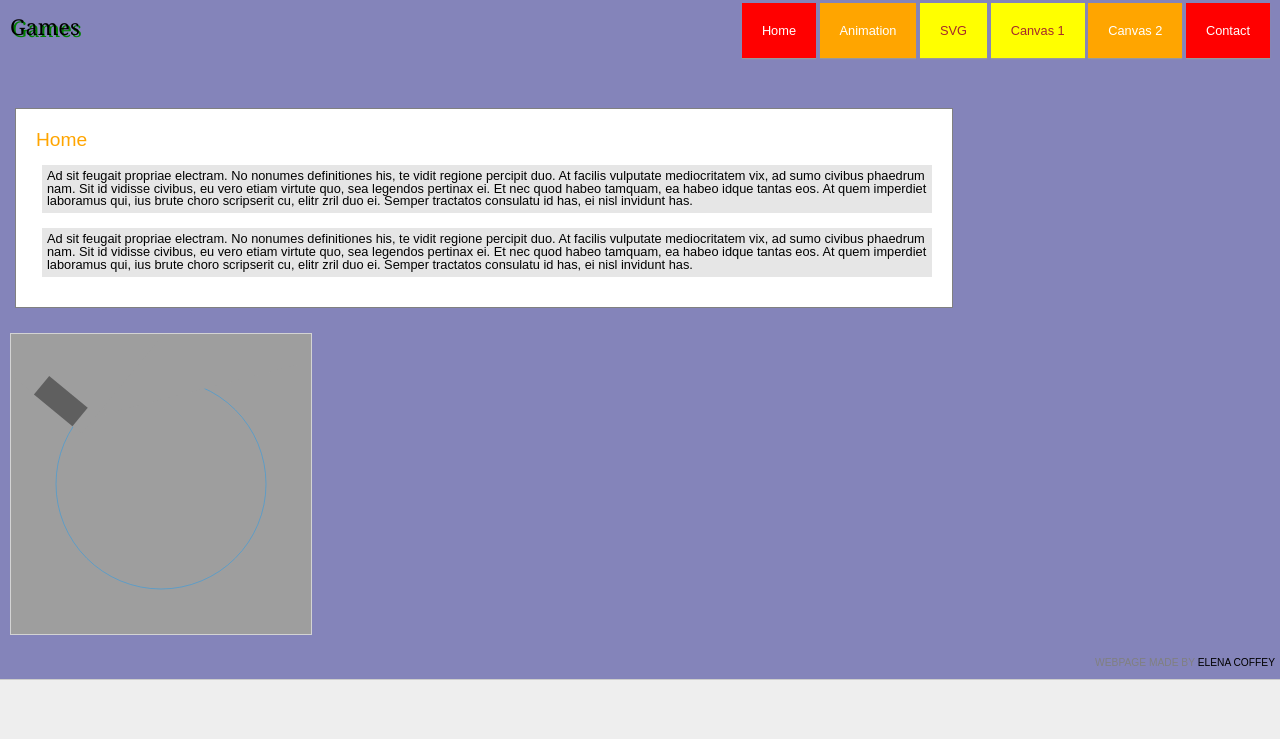
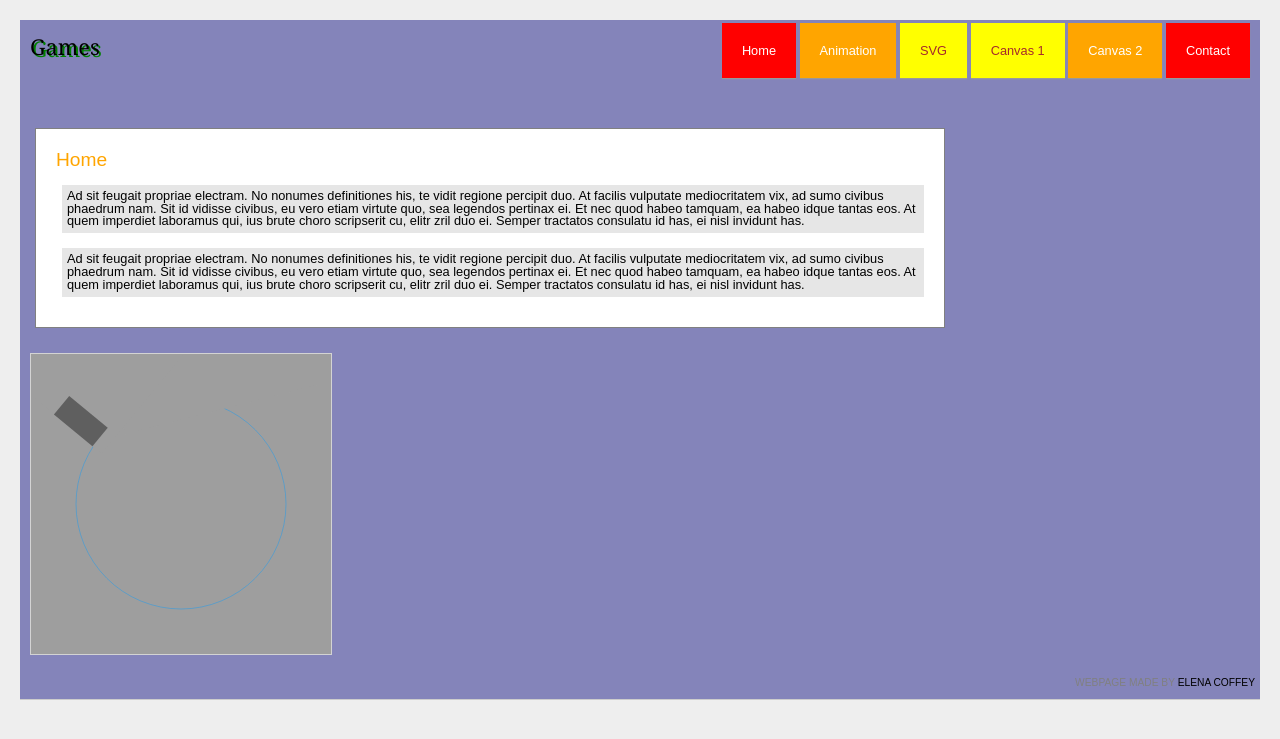
Before and after one commit to ElenaCoffey/Woodconstructors, a PHP site: page /games.html in a window 1280 px wide. Shown: the top 739 px of the page. Run offline with PHP 8.4, Linux system fonts and the light colour scheme.

Commit message:
Update style.css

```diff
--- a/style.css
+++ b/style.css
@@ -17,7 +17,7 @@ body{    font-family: arial;
 	}
 #container { width: width;
 	     background-color: #8484BA;
-             margin: 20px 20px 5px 20;
+             margin: 20px 20px 5px 20px;
 	     padding 50px;
         }
 /* or on different lines like below */
```
